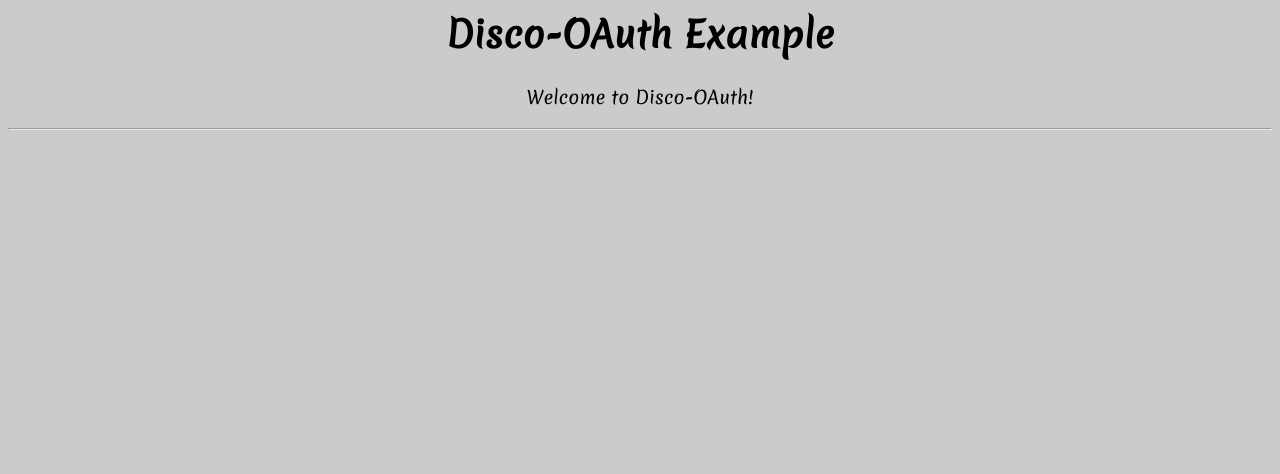
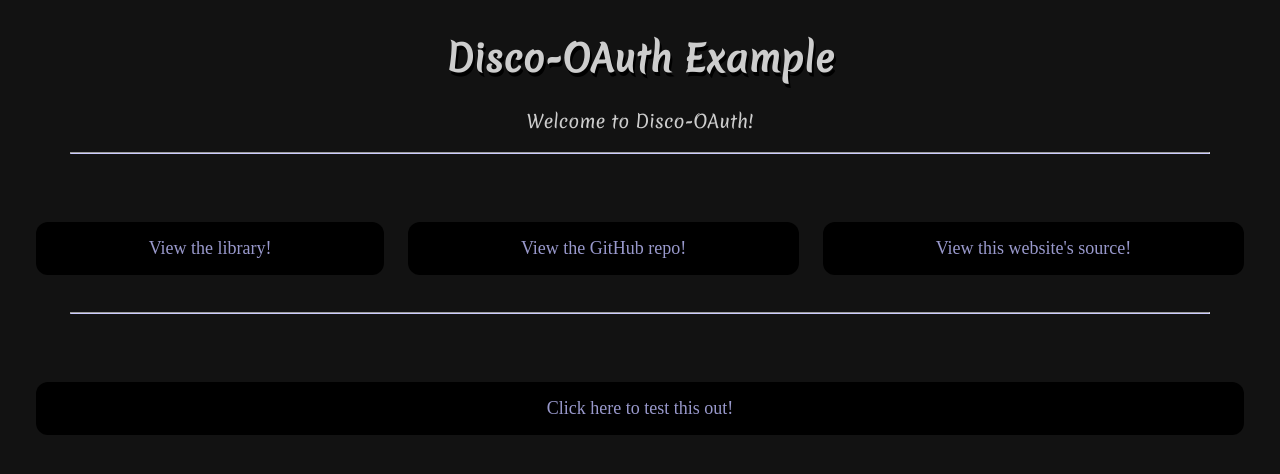
Before and after one commit to 00-00-00-11/disco-oauth-example, a website: page public/index.html in a window 1280 px wide. Drawn offline with Linux system fonts and the light colour scheme; a web font is replaced by a local one.

Commit message:
Completed index page and created dashboard home page

```diff
--- a/public/index.html
+++ b/public/index.html
@@ -1,14 +1,27 @@
 <html>
 
 <head>
-  <title>Express</title>
+  <title>Disco-OAuth</title>
+  <meta name="viewport" content="width=device-width, initial-scale=1.0">
   <link rel="stylesheet" href="/stylesheets/style.css">
 </head>
 
-<body>
-  <h1>Disco-OAuth Example</h1>
-  <p>Welcome to Disco-OAuth!</p>
+<body style="display: flex; flex-direction: column; justify-content: space-between">
+  <div>
+    <h1>Disco-OAuth Example</h1>
+    <p>Welcome to Disco-OAuth!</p>
+    <hr />
+  </div>
+  <div class="links">
+    <a href="https://npmjs.com/package/disco-oauth" target="_blank">View the library!</a>
+    <a href="https://github.com/TheDrone7/disco-oauth" target="_blank">View the GitHub repo!</a>
+    <a href="https://github.com/TheDrone7/disco-oauth-example" target="_blank">View this website's source!</a>
+  </div>
+
   <hr />
+  <div class="links">
+    <a href="/auth/discord">Click here to test this out!</a>
+  </div>
 </body>
 
 </html>
--- /dev/null
+++ b/public/javascripts/index.js
@@ -0,0 +1,4 @@
+var app = new Vue({
+  el: "#app",
+  data: {}
+});
--- a/public/stylesheets/style.css
+++ b/public/stylesheets/style.css
@@ -1,12 +1,59 @@
 /* Importing fonts from Google Font */
-@import url("https://fonts.googleapis.com/css?family=Merienda&display=swap");
+@import url("https://fonts.googleapis.com/css?family=Merienda|BioRhyme&display=swap");
 
 body {
   text-align: center;
-  background: #cbcbcb;
+  background: #121212;
+  color: #cdcdcd;
   font: 18px "Merienda", cursive;
+  flex-direction: column;
 }
 
-a {
-  color: #00b7ff;
+h1 {
+  text-shadow: #000000 2px 4px;
 }
+
+hr {
+  height: 0;
+  border-bottom: 1px #ccccff solid;
+  width: 90%;
+  margin-bottom: 24px;
+}
+
+.links {
+  margin: 16px;
+  margin-top: 32px;
+  display: flex;
+  align-content: center;
+  justify-content: space-around;
+}
+
+.links a {
+  padding: 16px;
+  border-radius: 12px;
+  background: #000000;
+  color: #9999cc;
+  text-decoration: none;
+  font-family: "BioRhyme", serif;
+  flex-grow: 1;
+  margin: 12px;
+}
+
+.links a:hover {
+  border-radius: 12px;
+  color: #ccffff;
+  font-weight: bolder;
+}
+
+@media only screen and (max-width: 720px) {
+  .links {
+    flex-direction: column;
+  }
+  .links a {
+    margin-bottom: 8px;
+  }
+
+  body {
+    font-size: 14px;
+  }
+}
```
Also changed, not shown: public/home/index.html (added, +23 -0 lines).
